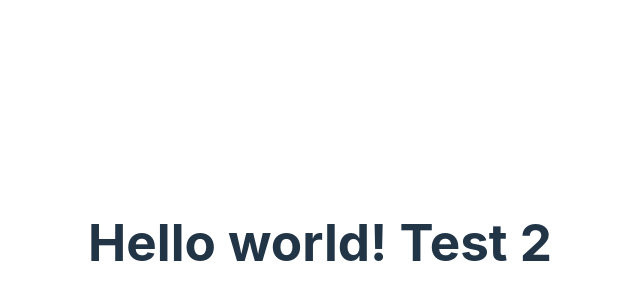
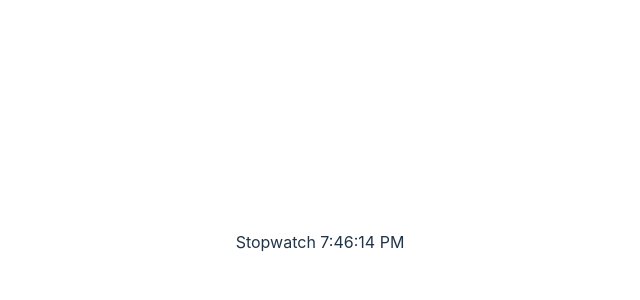
Before and after one commit to PiotrB95/stopwatch, a React (Vite) app in the folder Stopwatch/: page / in a window 1280 px wide. Shown: the part 158-458 px from the top of the page, without its empty margins (320-960 px from the left). Built offline with nearby package versions, Linux system fonts and the light colour scheme.

Commit message:
Utworzenie komponentu Stopwatch

```diff
--- a/Stopwatch/src/App.tsx
+++ b/Stopwatch/src/App.tsx
@@ -1,11 +1,8 @@
 import './App.css'
+import { Stopwatch } from './components/Stopwatch'
 
 export const App = () => {
-  const a: string = 'Test'
-  const b: number = 2
-  return (
-    <h1>
-      Hello world! {a} {b}
-    </h1>
-  )
+  return <>
+    <Stopwatch/>
+  </>
 }
--- /dev/null
+++ b/Stopwatch/src/components/Stopwatch.tsx
@@ -0,0 +1,9 @@
+export const Stopwatch = () => {
+    const date = new Date();
+
+    return <>
+        <div>
+            Stopwatch {date.toLocaleTimeString()}
+        </div>
+    </>
+}
```
